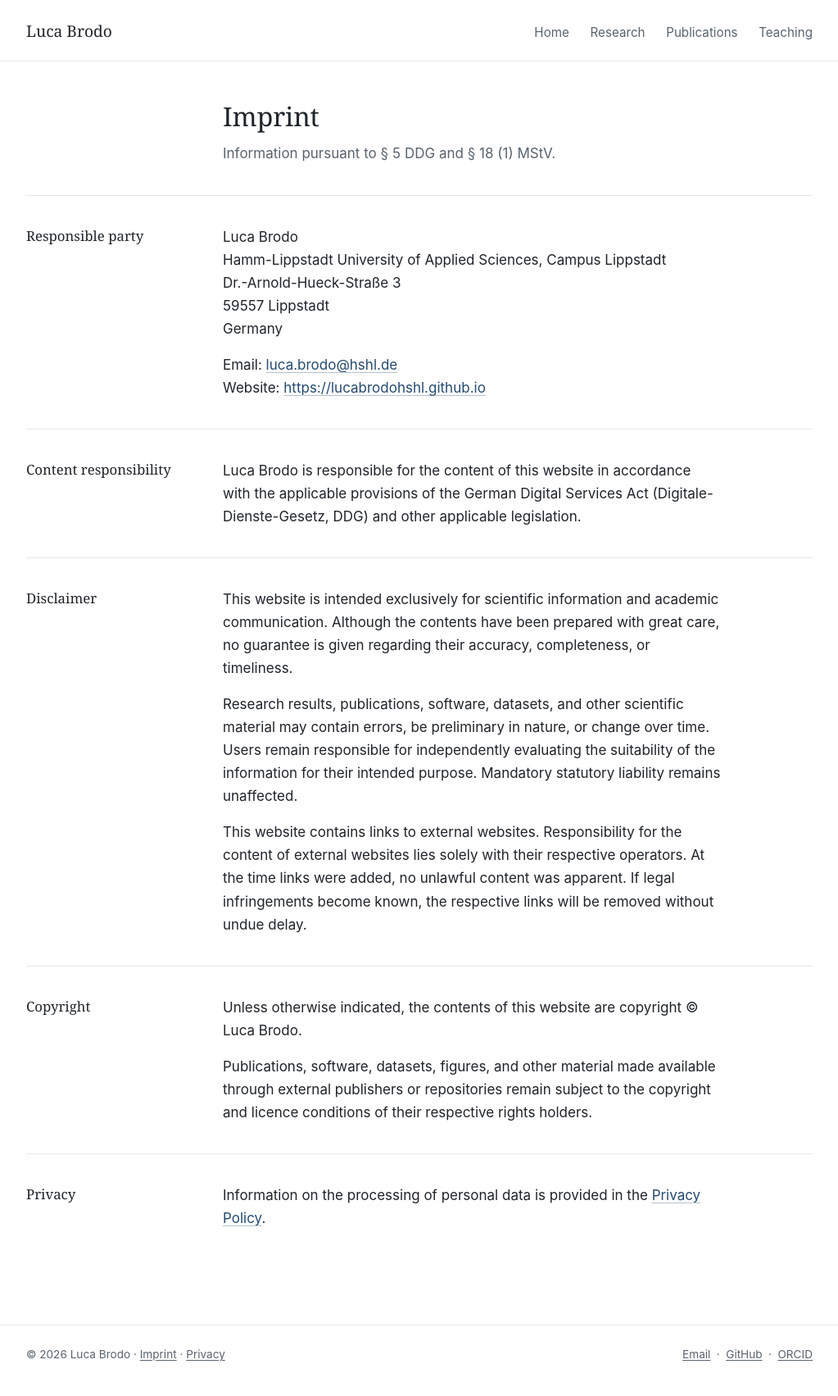
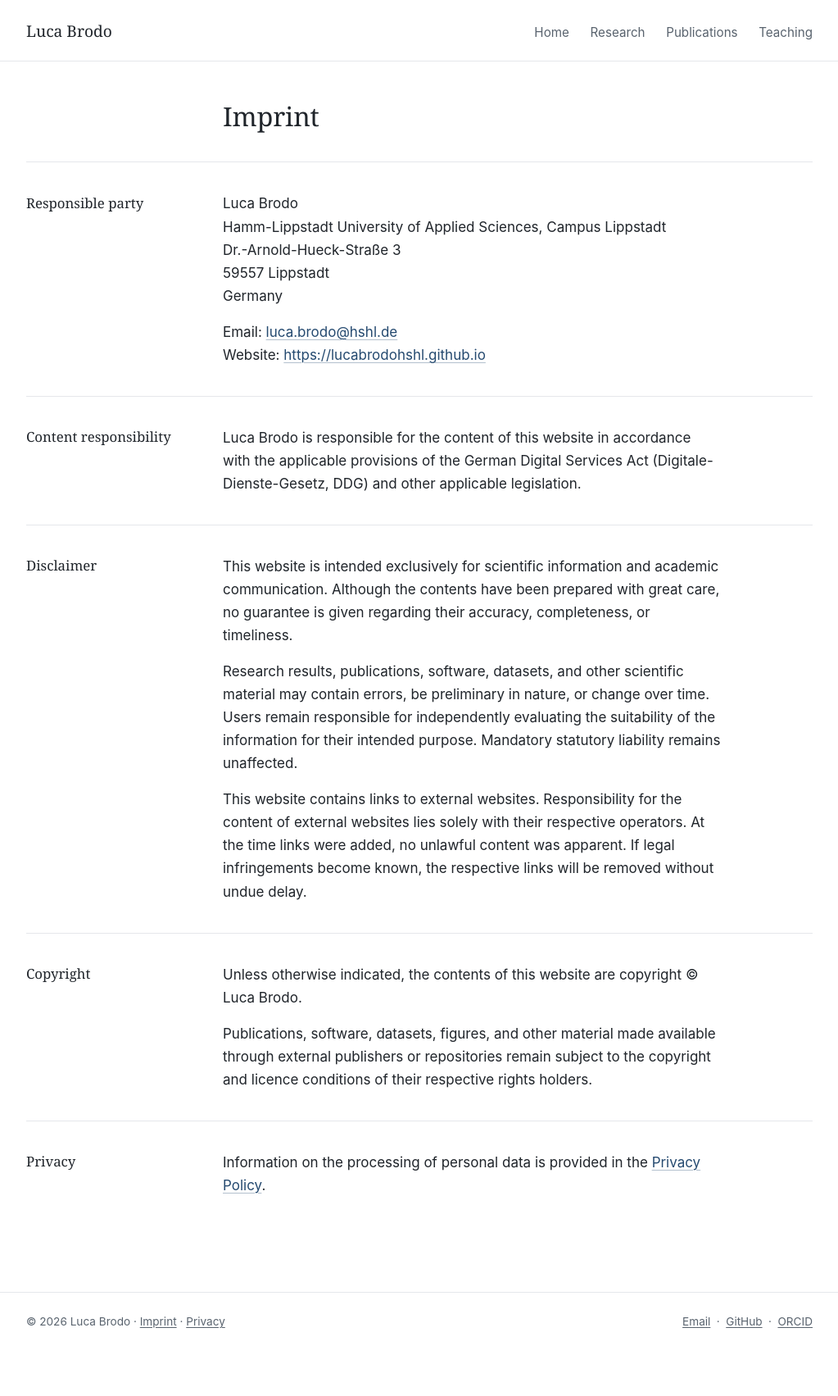
Before and after one commit to lucabrodohshl/lucabrodohshl, a Jekyll site: the page built from impressum/index.html, in a window 1280 px wide. Shown: the whole page at 82% size, without its empty margins (128-1151 px from the left). Built offline with Jekyll 4.4.1, drawn with Linux system fonts in a browser that asks for light colours; after the commit the page ends 1663 px from its top, so only the background shows below that.

Commit message:
Match imprint text to the Henkler template exactly

```diff
--- a/impressum/index.html
+++ b/impressum/index.html
@@ -8,7 +8,6 @@ permalink: /impressum/
   <div class="row__label"></div>
   <div class="row__body">
     <h1>Imprint</h1>
-    <p class="lede">Information pursuant to § 5 DDG and § 18 (1) MStV.</p>
   </div>
 </header>
 
```
